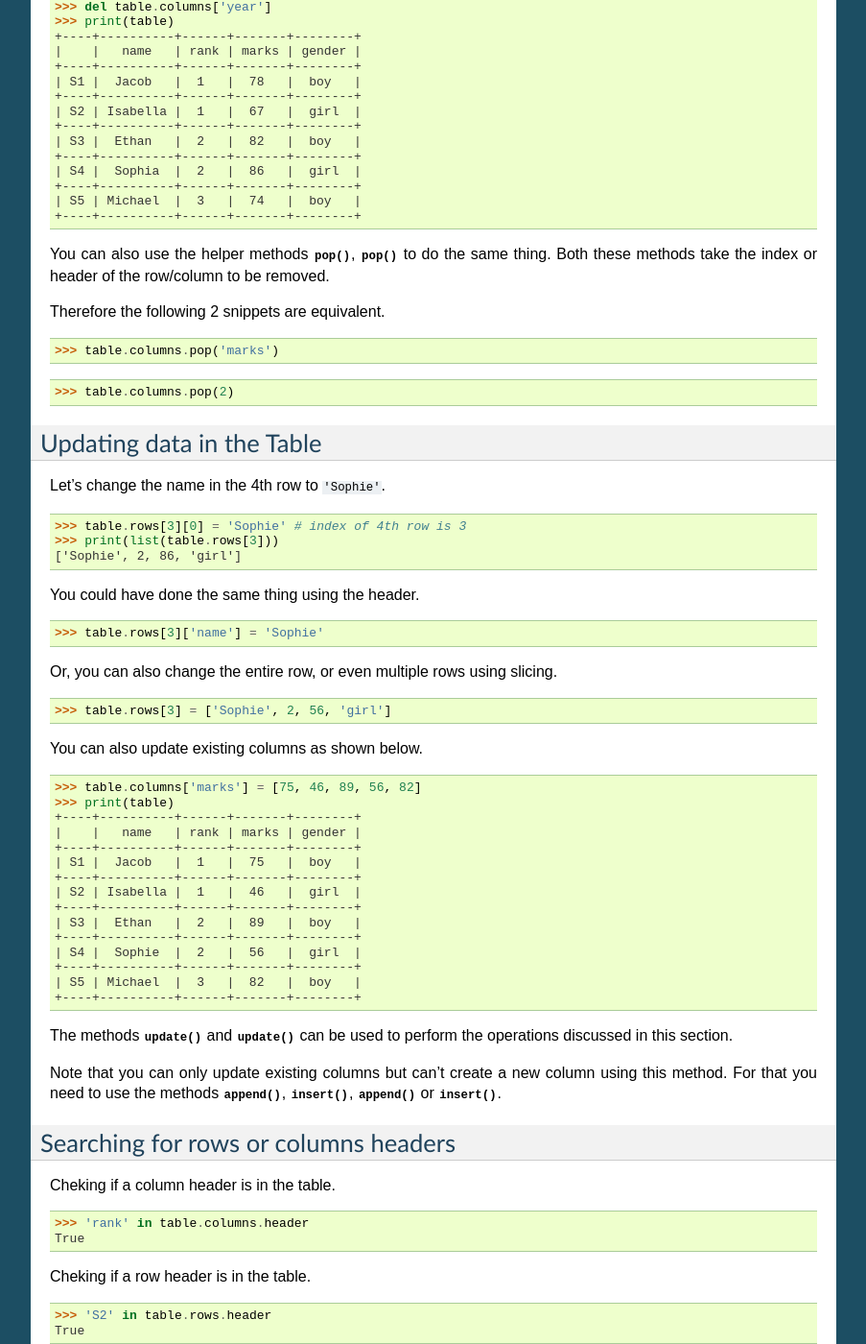
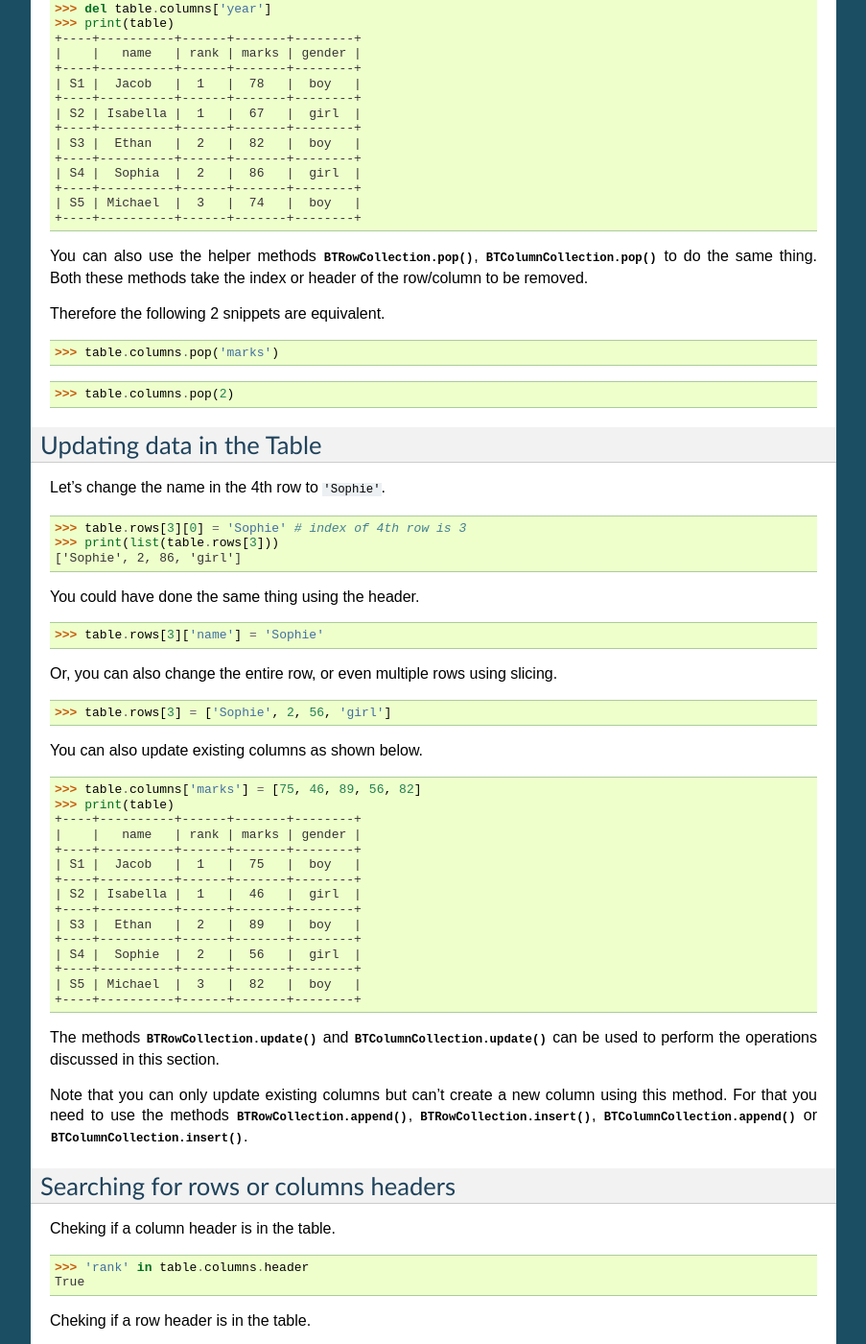
Before and after one commit to pri22296/beautifultable, a Sphinx documentation site: the page built from docs/quickstart.rst, in a window 1280 px wide and 1400 px high, scrolled down 3316 px. Shown: the whole window at 96% size, without its empty margins (198-1101 px from the left). Built offline with Sphinx 7.4.7, drawn with Linux system fonts in a browser that asks for light colours; pages that are not in the unit, such as notebooks, are missing from menus; some of the changed text lies outside the part shown.

Commit message:
Prep for release v1.0.0

```diff
--- a/docs/conf.py
+++ b/docs/conf.py
@@ -63,7 +63,7 @@
 
 # General information about the project.
 project = 'BeautifulTable'
-copyright = '2016, Priyam Singh'
+copyright = '2020, Priyam Singh'
 author = 'Priyam Singh'
 
 # The version info for the project you're documenting, acts as replacement for
--- a/docs/quickstart.rst
+++ b/docs/quickstart.rst
@@ -6,7 +6,7 @@
 Building the Table
 =========================================================================
 
-Building a table is very easy. :class:`~.BeautifulTable` provides two views
+Building a table is very easy. :class:`.BeautifulTable` provides two views
 ``rows`` and ``columns``. You can use them to modify their respective properties.
 
 Let's create our first table and add some rows.
@@ -89,7 +89,7 @@
    | S5 | Michael  |  3   |  boy   | 2011 |
    +----+----------+------+--------+------+
 
-You can also build a :class:`~.BeautifulTable` using slicing. Slicing creates a
+You can also build a :class:`.BeautifulTable` using slicing. Slicing creates a
 new table with it's own copy of data. But it retains the properties
 of the original object. You can slice both rows or columns.
 
@@ -178,7 +178,7 @@
 =========================================================================
 
 You can get the number of columns or rows in the table by using the
-``len`` function. You can also use the :attr:`~.BeautifulTable.shape`
+``len`` function. You can also use the :attr:`.BeautifulTable.shape`
 attribute.
 
 .. code:: python
@@ -194,8 +194,8 @@
 Inserting Rows and Columns
 =========================================================================
 
-BeautifulTable provides 2 methods, :meth:`~.BTRowCollection.insert` and
-:meth:`~.BTColumnCollection.insert` for this purpose.
+BeautifulTable provides 2 methods, :meth:`.BTRowCollection.insert` and
+:meth:`.BTColumnCollection.insert` for this purpose.
 
 .. code:: python
 
@@ -245,8 +245,8 @@
    | S5 | Michael  |  3   |  74   |  boy   |
    +----+----------+------+-------+--------+
 
-You can also use the helper methods :meth:`~.BTRowCollection.pop`,
-:meth:`~.BTColumnCollection.pop` to do the same thing. Both these
+You can also use the helper methods :meth:`.BTRowCollection.pop`,
+:meth:`.BTColumnCollection.pop` to do the same thing. Both these
 methods take the index or header of the row/column to be removed.
 
 Therefore the following 2 snippets are equivalent.
@@ -307,13 +307,13 @@
    | S5 | Michael  |  3   |  82   |  boy   |
    +----+----------+------+-------+--------+
 
-The methods :meth:`~.BTRowCollection.update` and :meth:`~.BTColumnCollection.update`
+The methods :meth:`.BTRowCollection.update` and :meth:`.BTColumnCollection.update`
 can be used to perform the operations discussed in this section.
 
 Note that you can only update existing columns but can't create
 a new column using this method. For that you need to use the
-methods :meth:`~.BTRowCollection.append`, :meth:`~.BTRowCollection.insert`,
-:meth:`~.BTColumnCollection.append` or :meth:`~.BTColumnCollection.insert`.
+methods :meth:`.BTRowCollection.append`, :meth:`.BTRowCollection.insert`,
+:meth:`.BTColumnCollection.append` or :meth:`.BTColumnCollection.insert`.
 
 
 =========================================================================
@@ -352,7 +352,7 @@
 Sorting based on a Column
 =========================================================================
 
-You can also :meth:`~.:meth:`~.BTRowCollection.sort` the table based on a column
+You can also :meth:`.BTRowCollection.sort` the table based on a column
 by specifying it's index or it's header.
 
 .. code:: python
@@ -471,7 +471,7 @@
    +----+----------+------------+--------+
 
 
-You can use a helper attribute :attr:`~.BTColumnCollection.padding` to
+You can use a helper attribute :attr:`.BTColumnCollection.padding` to
 set the left and right padding to a common value.
 
 
@@ -480,7 +480,7 @@
 -------------------------------------------------------------------------
 
 **beautifultable** comes with several predefined styles for various use cases.
-You can use the :meth:`~.BeautifulTable.set_style` method to set the style
+You can use the :meth:`.BeautifulTable.set_style` method to set the style
 of the table. The following styles are available:
 
 * **STYLE_DEFAULT**
@@ -743,9 +743,6 @@
 .. code:: python
 
    >>> from termcolor import colored
-
-.. code:: python
-
    >>> table.rows.append([colored("John", 'red'), 4, colored("boy", 'blue')])
    >>> print(table)
 
@@ -806,7 +803,7 @@
 Subtables
 -------------------------------------------------------------------------
 
-You can even render a :class:`~.BeautifulTable` instance inside another
+You can even render a :class:`.BeautifulTable` instance inside another
 table. To do that, just pass the table as any regular text and it just
 works.
 
--- a/docs/source/beautifultable.rst
+++ b/docs/source/beautifultable.rst
@@ -10,24 +10,19 @@
 
 .. autoclass:: beautifultable.BeautifulTable
     :members:
-    :special-members: __copy__, __deepcopy__
 
 .. autoclass:: beautifultable.BTRowCollection
     :members:
-    :special-members: __getitem__, __delitem__, __setitem__, __len__, __contains__, __iter__
 
 .. autoclass:: beautifultable.BTColumnCollection
     :members:
-    :special-members: __getitem__, __delitem__, __setitem__, __len__, __contains__, __iter__
 
 .. autoclass:: beautifultable.BTRowHeader
     :members:
-    :special-members: __getitem__,  __setitem__
     :inherited-members:
 
 .. autoclass:: beautifultable.BTColumnHeader
     :members:
-    :special-members: __getitem__,  __setitem__
     :inherited-members:
 
 .. autoclass:: beautifultable.BTBorder
```
Also changed, not shown: other parts of docs/quickstart.rst (+7 -7 lines), README.rst (+10 -10 lines), test.py (+23 -23 lines), LICENSE.txt, 2 other files.
